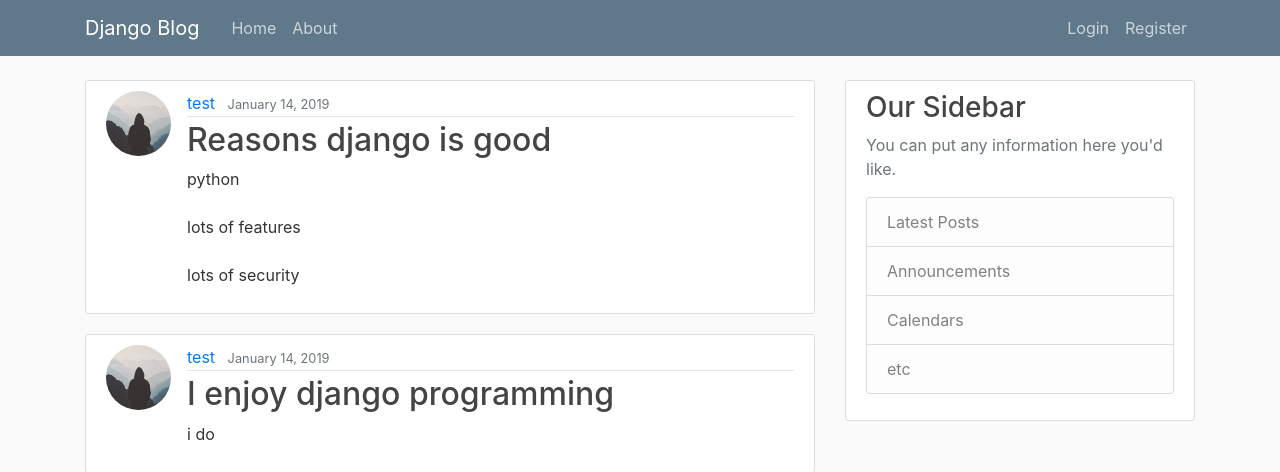
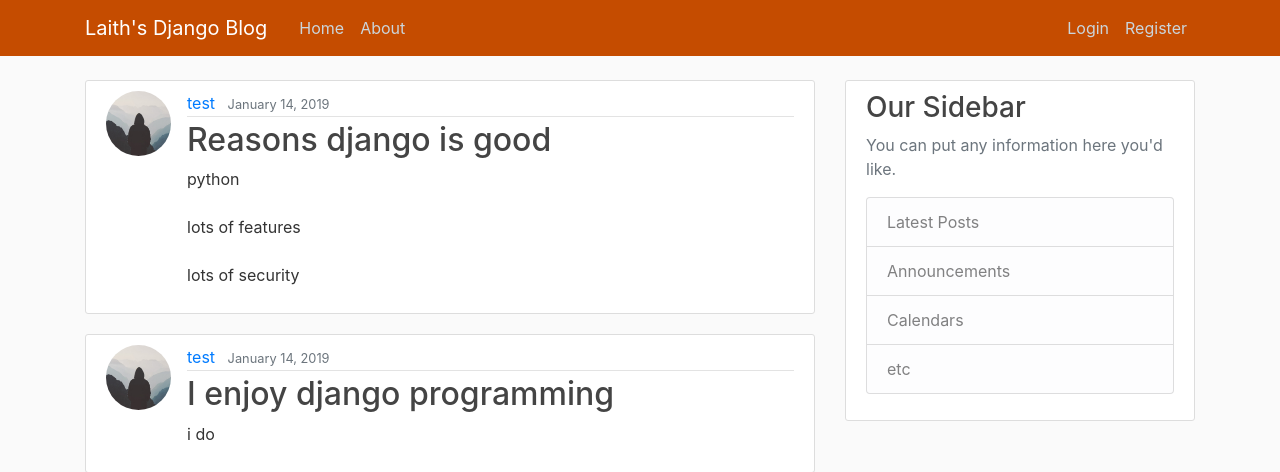
Before and after one commit to lkaldyne/bloggingWebApp, a Django app: page / in a window 1280 px wide. Shown: the top 472 px of the page. Run offline with Django 3.2, Linux system fonts and the light colour scheme; data comes from the database, SQL or seed files in the repository; some libraries are stand-ins or nearby versions.

Commit message:
Small style changes to main site template

```diff
--- a/blog/templates/blog/base.html
+++ b/blog/templates/blog/base.html
@@ -20,9 +20,9 @@
 </head>
 <body>
     <header class="site-header">
-      <nav class="navbar navbar-expand-md navbar-dark bg-steel fixed-top">
+      <nav class="navbar navbar-expand-md navbar-dark bg-steel fixed-top" style="background:#c54c00;">
         <div class="container">
-          <a class="navbar-brand mr-4" href="{% url 'blog-home' %}">Django Blog</a>
+          <a class="navbar-brand mr-4" href="{% url 'blog-home' %}">Laith's Django Blog</a>
           <button class="navbar-toggler" type="button" data-toggle="collapse" data-target="#navbarToggle" aria-controls="navbarToggle" aria-expanded="false" aria-label="Toggle navigation">
           <span class="navbar-toggler-icon"></span>
           </button>
```
